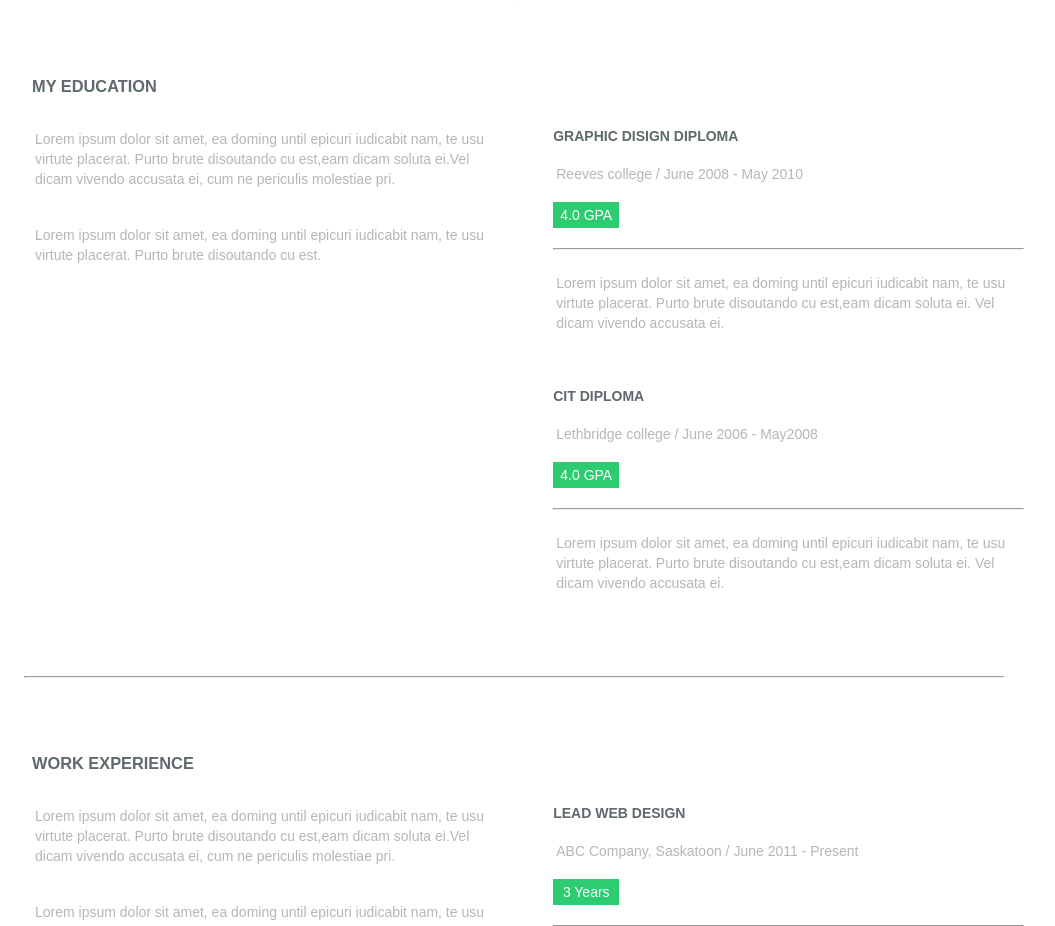
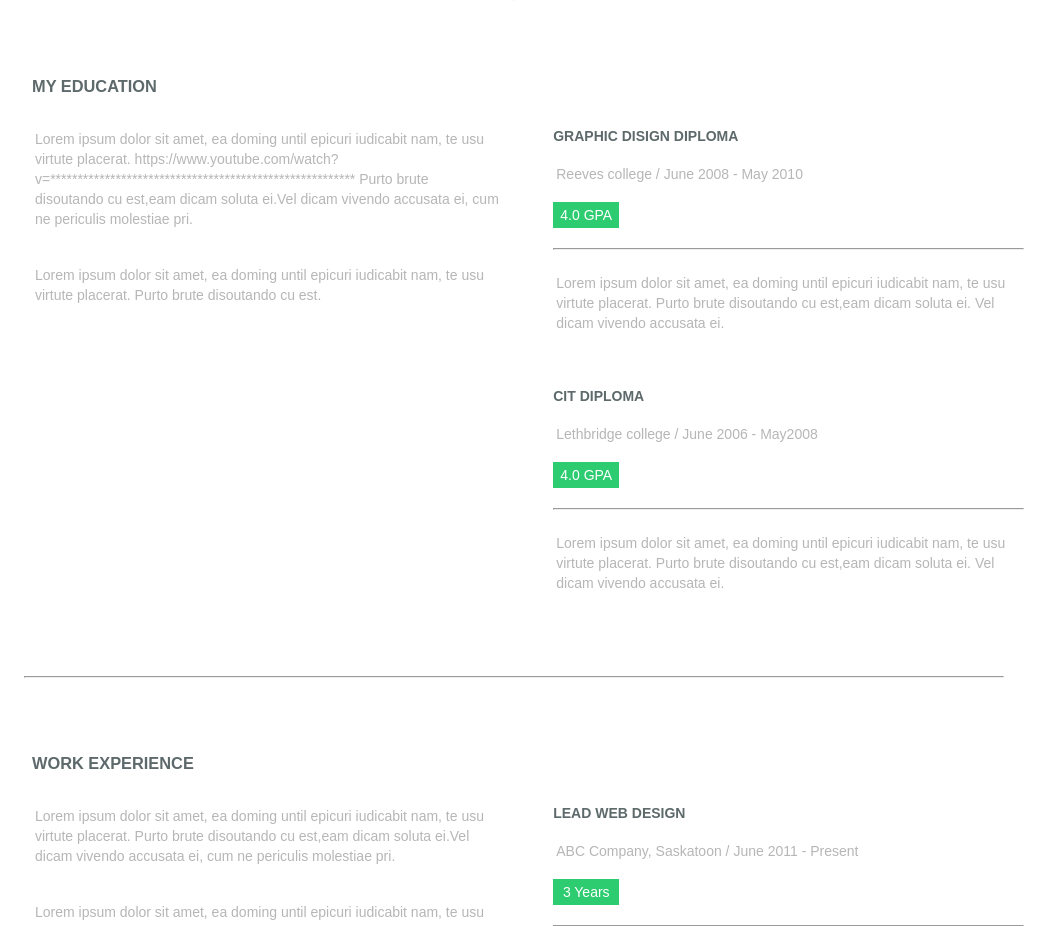
Before and after one commit to Oussama-ELNegraz/Site1, a plain HTML site: page index.html in a window 1280 px wide. Shown: the part 2080-3006 px from the top of the page, without its empty margins (126-1181 px from the left). Drawn offline with Linux system fonts and the light colour scheme.

Commit message:
Update index.html

```diff
--- a/index.html
+++ b/index.html
@@ -181,6 +181,7 @@
           </h3>
           <p style="margin-top: 30px;">
             Lorem ipsum dolor sit amet, ea doming until epicuri iudicabit nam, te usu virtute placerat.
+            https://www.youtube.com/watch?v=********************************************************
             Purto brute disoutando cu est,eam dicam soluta ei.Vel dicam vivendo accusata ei,
             cum ne periculis molestiae pri.
             <p style="margin: 30px 0px;">
```
